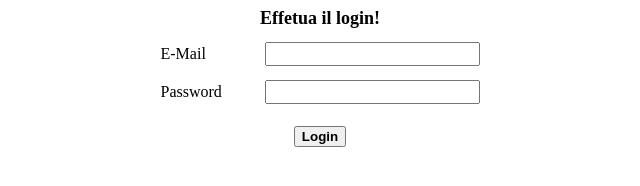
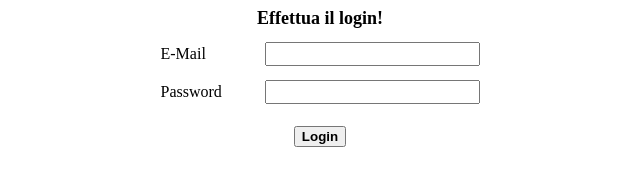
Before and after one commit to Raffaele-Doti/ProgettoPW, a plain HTML site: page login.html in a window 1280 px wide. Shown: the full height of the page, 320-960 px from the left. Drawn offline with Linux system fonts and the light colour scheme.

Commit message:
Commit 1

```diff
--- a/login.html
+++ b/login.html
@@ -39,7 +39,7 @@
   <body>
      <form action="http://www.google.com/" method="post" style="text-align:center">
       <fieldset>
-        <legend>Effetua il login!</legend>
+        <legend>Effettua il login!</legend>
         <label for="e-mail">E-Mail</label>
         <input type="text" name="e-mail" id="e-mail" /> <br>
         <label for="password">Password</label>
```
